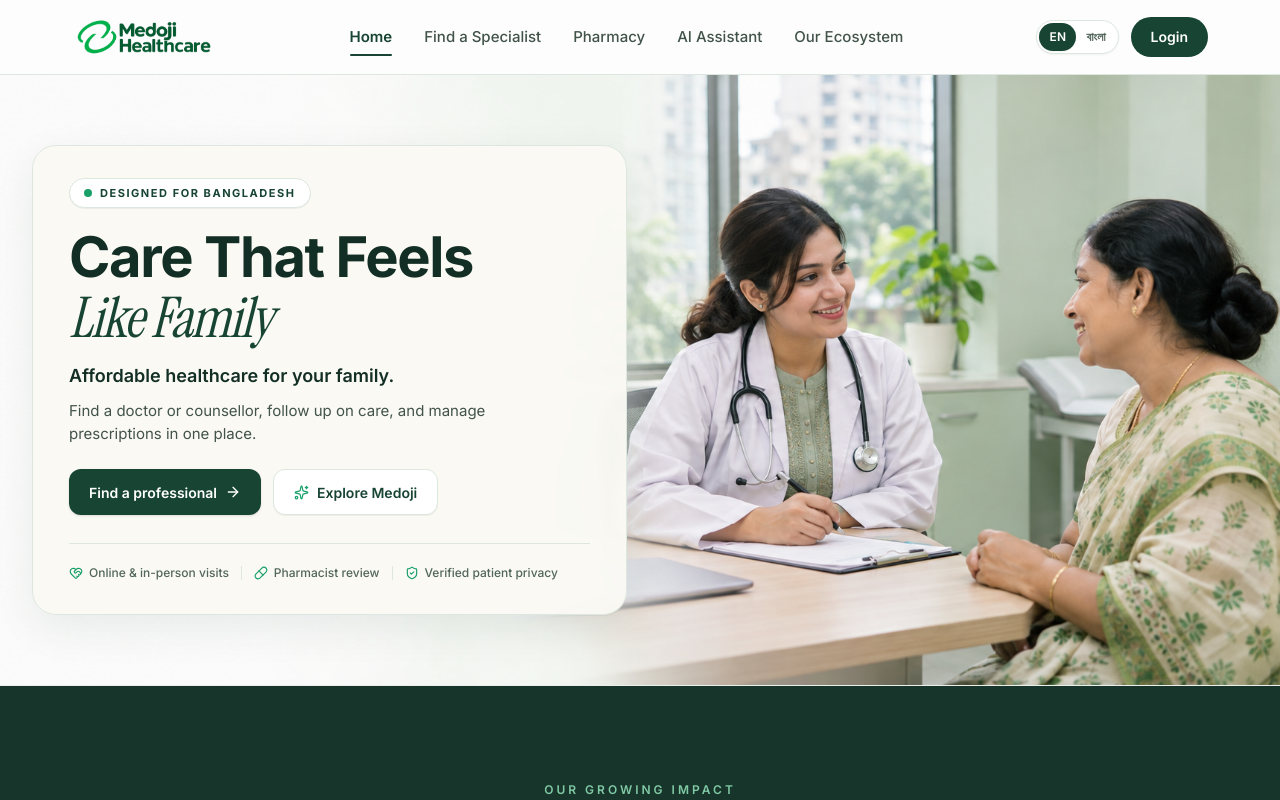
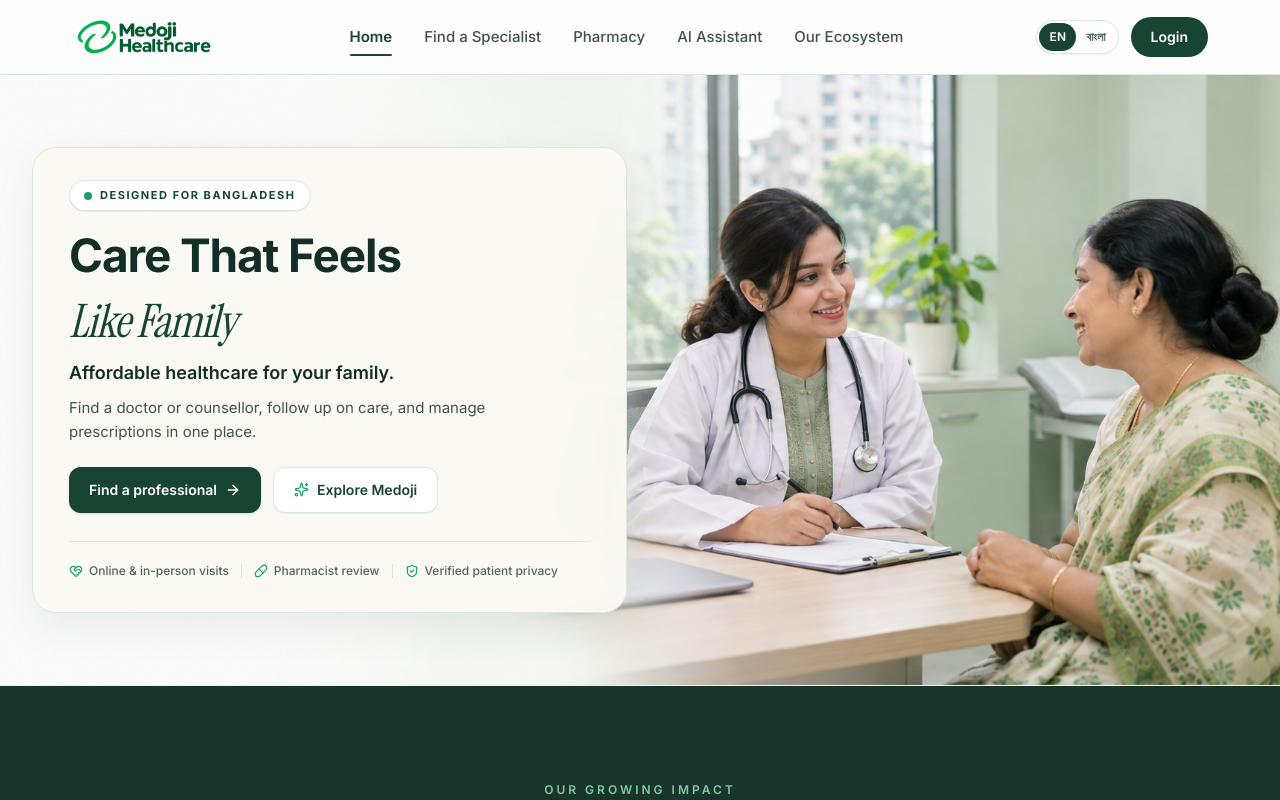
Before and after one commit to Samincode01/medoji, a Next.js app: page / in a window 1280 px wide. Shown: the top 800 px of the page. Built offline with nearby package versions, Linux system fonts and the light colour scheme.

Commit message:
updated hero section

```diff
--- a/src/components/home/Hero.jsx
+++ b/src/components/home/Hero.jsx
@@ -81,13 +81,15 @@ export default function Hero() {
                 ...transition,
                 delay: shouldReduceMotion ? 0 : 0.2,
               }}
-              className="mt-5 text-[36px] sm:text-[46px] lg:text-[56px] font-bold tracking-tight text-[#132F25] leading-[1.06]"
+              className="mt-5 text-[36px] sm:text-[46px] lg:text-[46px] font-bold tracking-tight text-[#132F25] leading-[1.06]"
             >
               {t("hero.titleLine1")}
               <br />
-              <span className="font-editorial-serif italic font-normal text-[#174433]">
+              <div className="mt-4">
+              <span className="font-editorial-serif mb-3.5 italic font-normal text-[#174433]">
                 {t("hero.titleLine2")}
               </span>
+              </div>
             </motion.h1>
 
             {/* Sub-headline / Tagline */}
```
